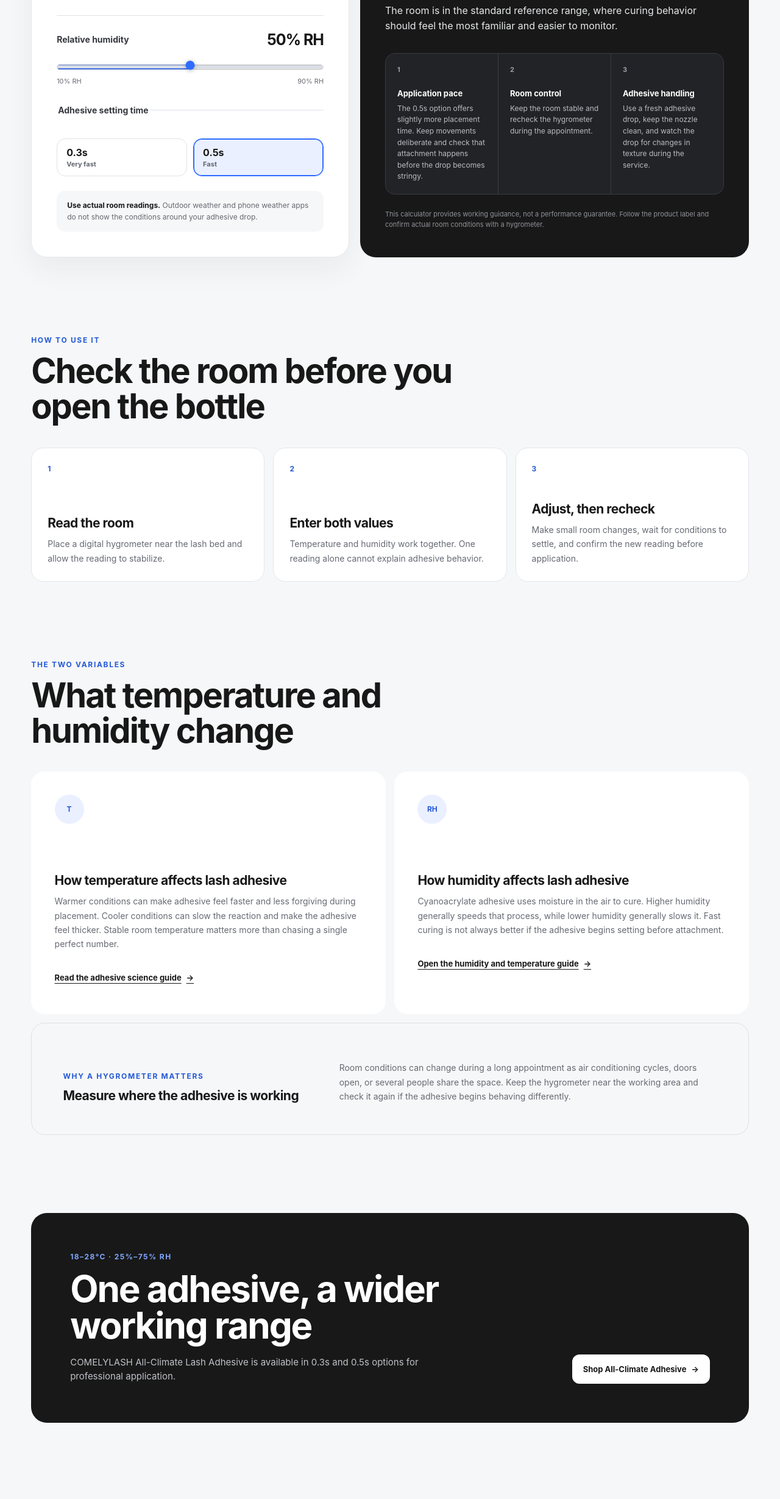
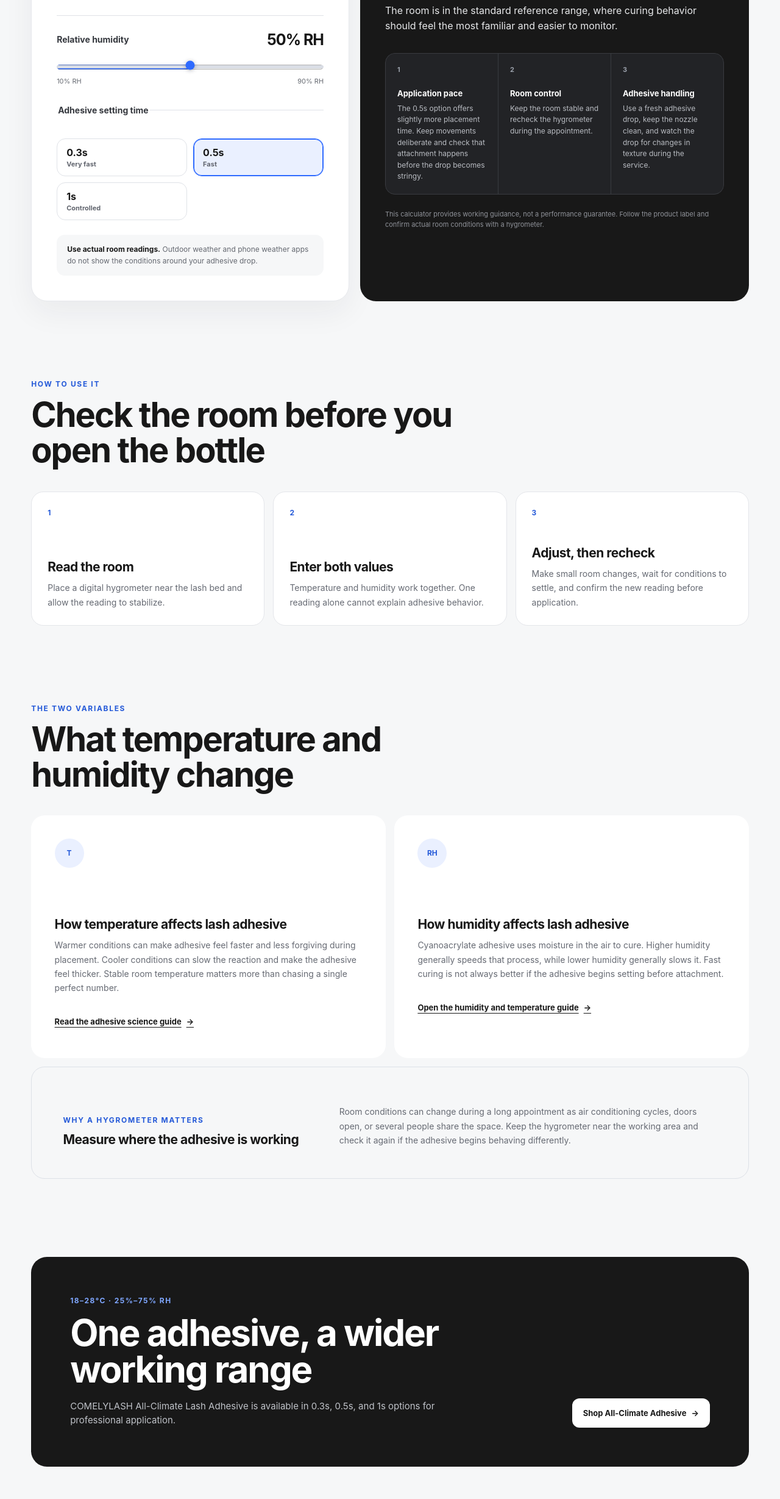
Before and after one commit to Kr1xxxx/lash-adhesive-climate-calculator, a website: page index.html in a window 1280 px wide. Shown: the part 922-3380 px from the top of the page at 61% size. Drawn offline with Linux system fonts and the light colour scheme.

Commit message:
Add 1s adhesive setting option to index.html

```diff
--- a/index.html
+++ b/index.html
@@ -76,6 +76,10 @@
             <label>
               <input type="radio" name="climate-speed" value="0.5" checked>
               <span><strong>0.5s</strong><small>Fast</small></span>
+            </label>
+            <label>
+              <input type="radio" name="climate-speed" value="1">
+              <span><strong>1s</strong><small>Controlled</small></span>
             </label>
           </div>
         </fieldset>
@@ -163,7 +167,7 @@
       <div>
         <p>18–28°C · 25%–75% RH</p>
         <h2>One adhesive, a wider working range</h2>
-        <p>COMELYLASH All-Climate Lash Adhesive is available in 0.3s and 0.5s options for professional application.</p>
+        <p>COMELYLASH All-Climate Lash Adhesive is available in 0.3s, 0.5s, and 1s options for professional application.</p>
       </div>
       <a href="https://comelylash.com/products/all-climate-lash-adhesive">Shop All-Climate Adhesive <span aria-hidden="true">→</span></a>
     </aside>
```
